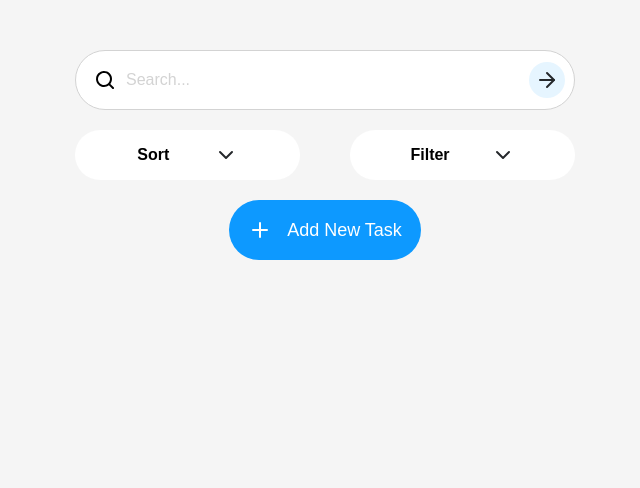
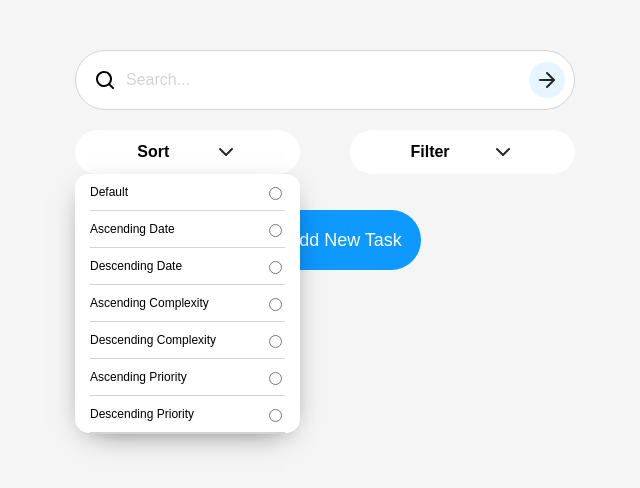
Before and after one commit to ImranHuhn/react_todo_app, a React (Vite) app: page / in a window 1280 px wide. Both pictures are taken after a click on the button "Sort". Shown: the top 488 px of the page, without its empty margins (315-955 px from the left). Built offline with nearby package versions, Linux system fonts and the light colour scheme.

Commit message:
sort and filter button ui

```diff
--- a/src/App.jsx
+++ b/src/App.jsx
@@ -3,18 +3,45 @@ import { GlobalStyle } from "./App.styles";
 import Home from "./components/Home";
 import TaskForm from "./components/TaskForm";
 
-import moment from "moment";
 class App extends React.Component {
-  state = { taskList: [], showHome: true, showAdd: false };
+  state = {
+    taskList: [],
+    editFormData: null,
+    showHome: true,
+    showAdd: false,
+    allTags: [],
+  };
+
+  addAllTags = (data) => {
+    let newAllTags = [];
+    data.map((el) => {
+      newAllTags = newAllTags.concat(el.tags);
+    });
+    newAllTags = newAllTags.filter(
+      (item, index) => newAllTags.indexOf(item) === index
+    );
+    this.setState({ allTags: newAllTags });
+  };
 
   getTask = (task) => {
     const newTaskList = [...this.state.taskList, ...[task]];
     this.setState({ taskList: newTaskList });
     localStorage.setItem("taskList", JSON.stringify(newTaskList));
+    this.addAllTags(newTaskList);
+  };
+
+  editTask = (task) => {
+    const newTaskList = this.state.taskList.map((el) => {
+      if (task.id === el.id) {
+        el = task;
+      }
+      return el;
+    });
+    this.setState({ taskList: newTaskList });
+    this.addAllTags(newTaskList);
   };
 
   handleCheckClick = (item) => {
-    console.log("clicked check");
     const newTaskList = this.state.taskList.map((el) => {
       if (item.id === el.id) {
         el.isComplete = !el.isComplete;
@@ -25,18 +52,13 @@ class App extends React.Component {
     localStorage.setItem("taskList", JSON.stringify(newTaskList));
   };
 
-  handleData = (data) => {
-    console.log("data", data);
-    this.setState({ taskList: data });
-  };
-
   componentDidMount = () => {
     const data = JSON.parse(localStorage.getItem("taskList")) || [];
-    this.handleData(data);
+    this.setState({ taskList: data });
+    this.addAllTags(data);
   };
 
   handleAddClick = () => {
-    console.log("show add");
     this.setState({ showHome: false, showAdd: true });
   };
 
@@ -44,13 +66,12 @@ class App extends React.Component {
     this.setState({ showHome: true, showAdd: false, showEdit: false });
   };
 
-  handleEditClick = () => {
-    console.log("handleEditClick");
-    this.setState({ showHome: false, showEdit: true });
+  handleEditClick = (item) => {
+    this.setState({ showHome: false, showEdit: true, editFormData: item });
   };
 
   render() {
-    console.log(this.state.taskList);
+    console.log("tags", this.state.allTags);
     return (
       <div style={{ position: "relative" }}>
         <GlobalStyle />
@@ -66,11 +87,13 @@ class App extends React.Component {
           <TaskForm
             title="Edit Task"
             handleBackClick={this.handleBackClick}
-            taskList={this.state.taskList}
+            editFormData={this.state.editFormData}
+            getTask={this.editTask}
           />
         )}
         {this.state.showHome && (
           <Home
+            allTags={this.state.allTags}
             taskList={this.state.taskList}
             handleCheckClick={this.handleCheckClick}
             handleAddClick={this.handleAddClick}
--- a/src/components/CardItem/index.jsx
+++ b/src/components/CardItem/index.jsx
@@ -29,11 +29,12 @@ export const CardItem = (props) => {
     console.log("clicked card and show task details");
     // show task details
   };
+
   const handleEditClick = (e) => {
     e.stopPropagation();
-    // console.log("clicked edit");
-    props.handleEditClick()
+    props.handleEditClick(props.item)
   };
+
   const handleCheckClick = (e) => {
     e.stopPropagation();
     props.handleCheckClick(props.item);
--- a/src/components/Dropdown/index.jsx
+++ /dev/null
@@ -1,23 +0,0 @@
-import React from "react";
-import { Chevron } from "../IconComponent";
-
-export const Dropdown = (props) => {
-  return (
-    <button
-      style={{
-        display: "flex",
-        justifyContent: "space-around",
-        alignItems: "center",
-        width: "45%",
-        borderRadius: "30px",
-        padding: "10px 40px",
-        border: "none",
-        backgroundColor: " #fff",
-        cursor: "pointer",
-      }}
-    >
-      <h3 style={{ fontWeight: "bold" }}>{props.text}</h3>
-      <Chevron />
-    </button>
-  );
-};
--- /dev/null
+++ b/src/components/DropdownBox/index.jsx
@@ -0,0 +1,51 @@
+import React from "react";
+
+export const DropdownBox = (props) => {
+  return (
+    <div
+      style={{
+        bottom: "0",
+        backgroundColor: "#fff",
+        width: "100%",
+        padding: "0 15px",
+        borderBottom: "1px solid #d3d3d3",
+        borderRadius: "14px",
+        WebkitBoxShadow: "0px 8px 30px -15px rgba(0,0,0,0.75)",
+        MozBoxShadow: "0px 8px 30px -15px rgba(0,0,0,0.75)",
+        boxShadow: "0px 8px 30px -15px rgba(0,0,0,0.75)",
+        position: "relative",
+        zIndex: "2",
+      }}
+    >
+      {props.options.map((el) => {
+        return (
+          <div
+          key={crypto.randomUUID()}
+            style={{
+              display: "flex",
+              justifyContent: "space-between",
+              alignItems: "center",
+              borderBottom: "1px solid #d3d3d3",
+              padding: "10px 0",
+            }}
+          >
+            <h5>{el}</h5>
+            <input type="radio" />
+          </div>
+        );
+      })}
+      {/* <div
+        style={{
+          display: "flex",
+          justifyContent: "space-between",
+          alignItems: "center",
+          borderBottom: "1px solid #d3d3d3",
+          padding: "10px 0",
+        }}
+      >
+        <h5>box</h5>
+        <input type="radio" />
+      </div> */}
+    </div>
+  );
+};
--- /dev/null
+++ b/src/components/DropdownButton/index.jsx
@@ -0,0 +1,43 @@
+import React from "react";
+import { DropdownBox } from "../DropdownBox";
+import { Chevron } from "../IconComponent";
+
+export const DropdownButton = (props) => {
+  return (
+    <div
+      style={{
+        display: "flex",
+        flexDirection: "column",
+        alignItems: "center",
+        margin: "20px 0",
+        height: "50px",
+        width: "45%",
+        position: "relative",
+      }}
+    >
+      <button
+        onClick={props.handleClick}
+        style={{
+          display: "flex",
+          justifyContent: "space-around",
+          alignItems: "center",
+          width: "100%",
+          borderRadius: "30px",
+          padding: "10px 40px",
+          border: "none",
+          backgroundColor: " #fff",
+          cursor: "pointer",
+        }}
+      >
+        <h3 style={{ fontWeight: "bold" }}>{props.text}</h3>
+        <Chevron />
+      </button>
+      {props.text === "Sort" && props.showDropdown && (
+        <DropdownBox options={props.sort} />
+      )}
+      {props.text === "Filter" && props.showDropdown && (
+        <DropdownBox options={props.allTags} />
+      )}
+    </div>
+  );
+};
--- a/src/components/Home/index.jsx
+++ b/src/components/Home/index.jsx
@@ -1,15 +1,38 @@
 import React from "react";
 import "react-circular-progressbar/dist/styles.css";
 import { CardItem } from "../CardItem";
-import { Dropdown } from "../Dropdown";
+import { DropdownButton } from "../DropdownButton";
 import { TextInput } from "../TextInput";
 import { ButtonWide } from "../ButtonWide";
 import { MagnifyIcon, ArrowIcon } from "../IconComponent";
 
 class Home extends React.Component {
+  state = {
+    showSort: false,
+    showFilter: false,
+    sort: [
+      "Default",
+      "Ascending Date",
+      "Descending Date",
+      "Ascending Complexity",
+      "Descending Complexity",
+      "Ascending Priority",
+      "Descending Priority",
+    ],
+  };
+
   handleAddClick = () => {
-    this.props.handleAddClick()
-  }
+    this.props.handleAddClick();
+  };
+
+  handleSortClick = () => {
+    this.setState({ showSort: !this.state.showSort });
+  };
+
+  handleFilterClick = () => {
+    this.setState({ showFilter: !this.state.showFilter });
+  };
+
   render() {
     return (
       <div
@@ -64,12 +87,20 @@ class Home extends React.Component {
             style={{
               display: "flex",
               justifyContent: "space-between",
-              margin: "20px auto",
-              height: "50px",
             }}
           >
-            <Dropdown text="Sort" />
-            <Dropdown text="Filter" />
+            <DropdownButton
+              text="Sort"
+              showDropdown={this.state.showSort}
+              handleClick={this.handleSortClick}
+              sort={this.state.sort}
+            />
+            <DropdownButton
+              text="Filter"
+              showDropdown={this.state.showFilter}
+              handleClick={this.handleFilterClick}
+              allTags={this.props.allTags}
+            />
           </div>
           {this.props.taskList.map((item) => {
             return (
@@ -82,7 +113,11 @@ class Home extends React.Component {
             );
           })}
           <div style={{ margin: "10px auto 20px" }}>
-            <ButtonWide text="Add New Task" icon="plus" handleClick={this.handleAddClick}/>
+            <ButtonWide
+              text="Add New Task"
+              icon="plus"
+              handleClick={this.handleAddClick}
+            />
           </div>
         </div>
       </div>
--- a/src/components/TaskForm/index.jsx
+++ b/src/components/TaskForm/index.jsx
@@ -18,15 +18,15 @@ import {
 
 class TaskForm extends React.Component {
   state = {
-    id: crypto.randomUUID(),
-    taskName: "",
-    priority: 0,
-    complexity: 0,
-    dueDate: "",
-    dueTime: "",
-    checklist: [],
-    tags: [],
-    isComplete: false,
+    id: this.props.editFormData?.id || crypto.randomUUID(),
+    taskName: this.props.editFormData?.taskName || "",
+    priority: this.props.editFormData?.priority || 0,
+    complexity: this.props.editFormData?.complexity || 0,
+    dueDate: this.props.editFormData?.dueDate || "",
+    dueTime: this.props.editFormData?.dueTime || "",
+    checklist: this.props.editFormData?.checklist || [],
+    tags: this.props.editFormData?.tags || [],
+    isComplete: this.props.editFormData?.isComplete || false,
   };
 
   getName = (e) => {
@@ -67,7 +67,7 @@ class TaskForm extends React.Component {
   };
 
   editChecklistItem = (id, newValue) => {
-    const newChecklist = [...this.state.checklist].map((el) => {
+    const newChecklist = this.state.checklist.map((el) => {
       if (el.id === id) {
         el.value = newValue;
       }
@@ -77,8 +77,8 @@ class TaskForm extends React.Component {
   };
 
   handleBackClick = () => {
-    this.props.handleBackClick()
-  }
+    this.props.handleBackClick();
+  };
 
   handleSubmit = (e) => {
     e.preventDefault();
@@ -95,7 +95,7 @@ class TaskForm extends React.Component {
       tags: [],
       isComplete: false,
     });
-    this.props.handleBackClick()
+    this.props.handleBackClick();
   };
 
   render() {
@@ -118,7 +118,7 @@ class TaskForm extends React.Component {
                   placeholder="Name of task..."
                   name="task"
                   handleChange={this.getName}
-                  value={this.state.taskName}
+                  defaultValue={this.state.taskName}
                   type="text"
                 />
               </TaskNameWrapper>
```
